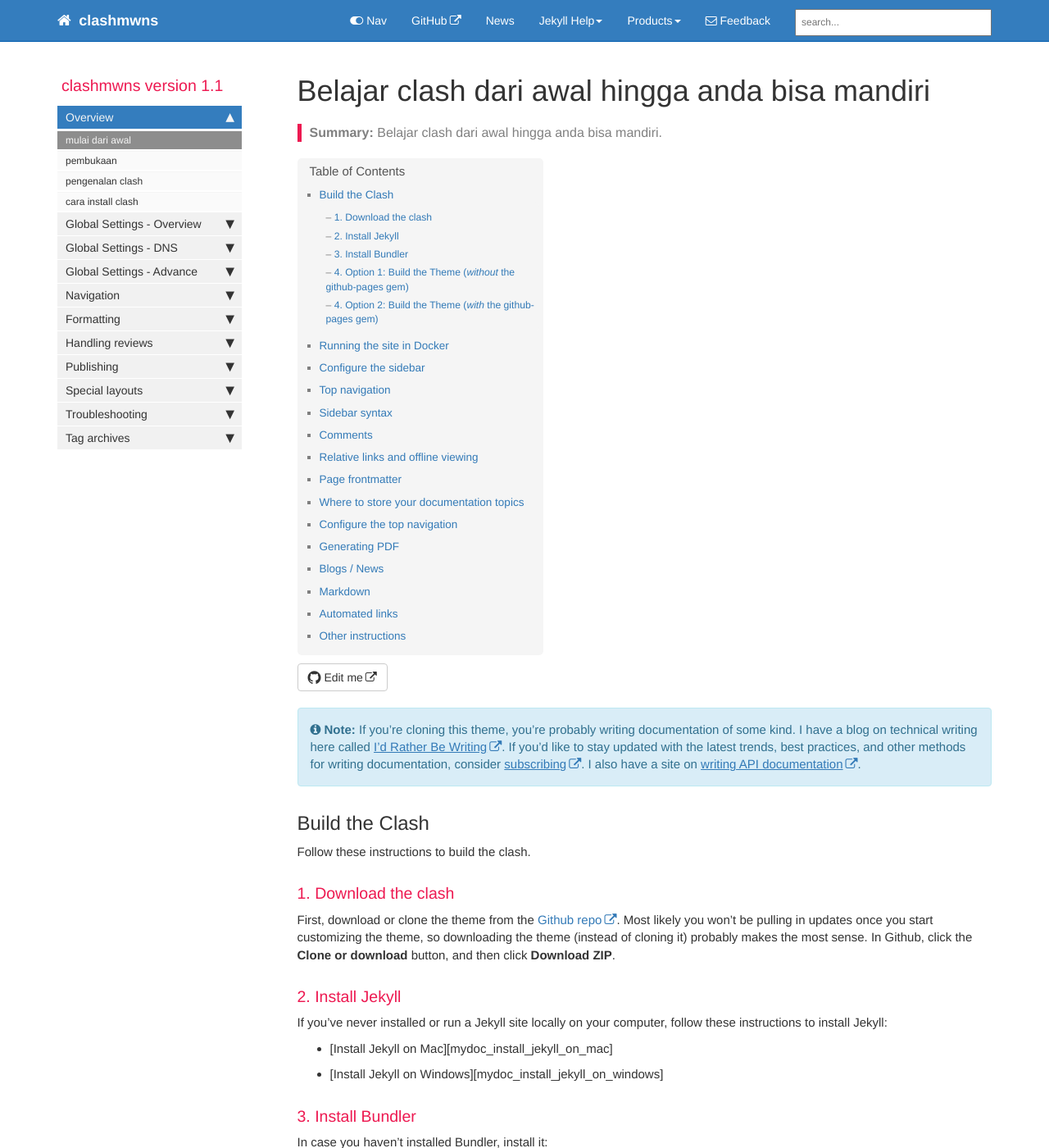
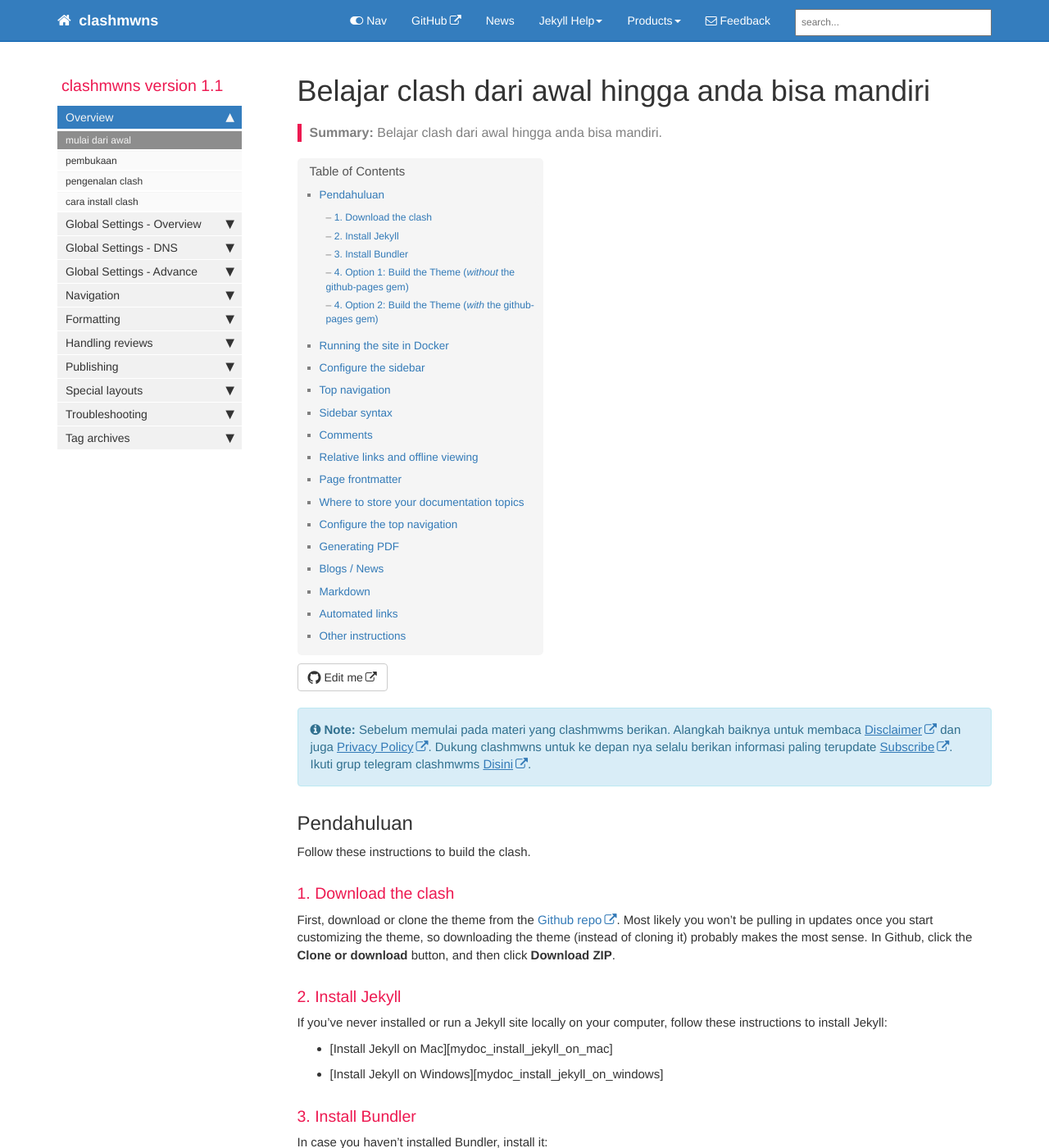
Before and after one commit to mwnsofficial/clashmwns, a Jekyll site: the page built from index.md, in a window 1280 px wide and 1400 px high. Shown: the whole window at 82% size. Built offline with Jekyll 4.4.1, drawn with Linux system fonts in a browser that asks for light colours; comment, search, counter and statistics services are not loaded.

Commit message:
Update index.md

```diff
--- a/index.md
+++ b/index.md
@@ -7,9 +7,9 @@ permalink: index.html
 summary: Belajar clash dari awal hingga anda bisa mandiri.
 ---
 
-{% include note.html content="If you're cloning this theme, you're probably writing documentation of some kind. I have a blog on technical writing here called <a alt='technical writing blog' href='http://idratherbewriting.com'>I'd Rather Be Writing</a>. If you'd like to stay updated with the latest trends, best practices, and other methods for writing documentation, consider <a href='https://tinyletter.com/tomjoht'>subscribing</a>. I also have a site on <a href='http://idratherbewriting.com/learnapidoc'>writing API documentation</a>." %}
+{% include note.html content="Sebelum memulai pada materi yang clashmwms berikan. Alangkah baiknya untuk membaca <a alt='disclaimer clashmwns' href='https://www.clashmwns.com/disclaimer'>Disclaimer</a> dan juga <a alt='disclaimer clashmwns' href='https://www.clashmwns.com/privacy-policy'>Privacy Policy</a>. Dukung clashmwns untuk ke depan nya selalu berikan informasi paling terupdate <a href='https://youtube.com/@mwnsofficial'>Subscribe</a>. Ikuti grup telegram clashmwms <a href='https://t.me/+MV1v5tLmOSI2ODU1'>Disini</a>." %}
 
-## Build the Clash
+## Pendahuluan
 
 Follow these instructions to build the clash.
 
```
